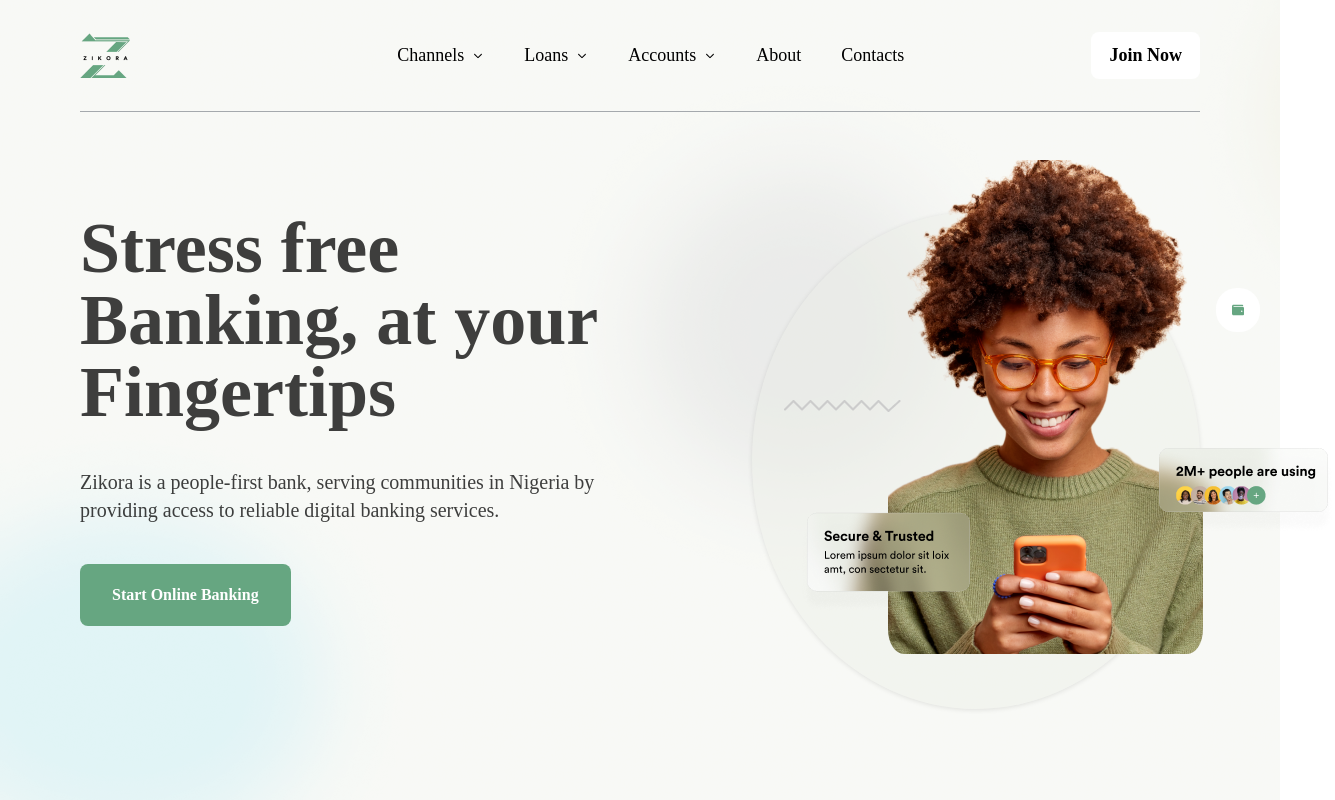
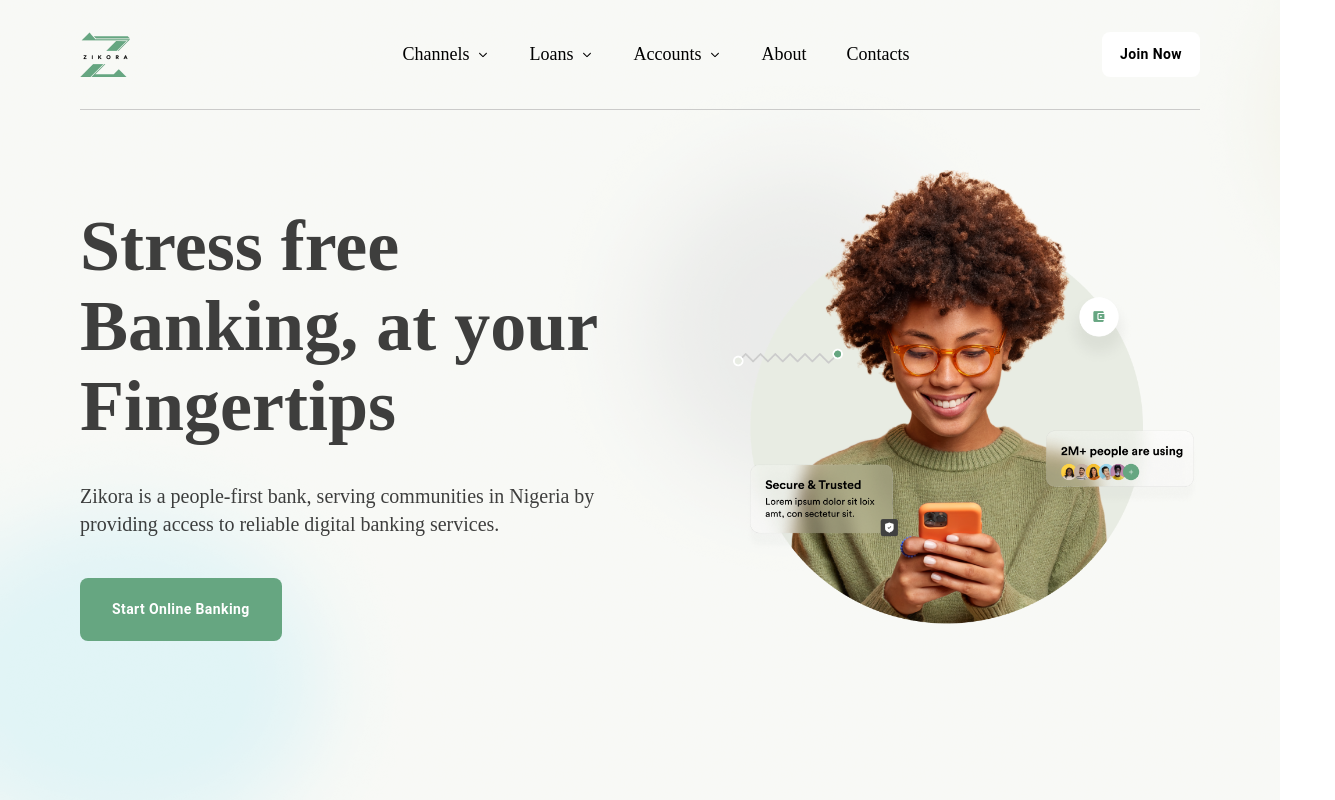
Before and after one commit to 1mustyz/zikora-website, a React (Create React App) app: page / in a window 1280 px wide. Shown: the top 800 px of the page, 1335 px wide, since content can reach past the window. Built offline with nearby package versions, Linux system fonts and the light colour scheme; a web font is replaced by a local one.

Commit message:
welcome mobile view

```diff
--- a/package.json
+++ b/package.json
@@ -3,6 +3,9 @@
   "version": "0.1.0",
   "private": true,
   "dependencies": {
+    "@emotion/react": "^11.10.5",
+    "@emotion/styled": "^11.10.5",
+    "@mui/material": "^5.10.17",
     "@testing-library/jest-dom": "^5.16.5",
     "@testing-library/react": "^13.4.0",
     "@testing-library/user-event": "^13.5.0",
--- a/src/components/button.jsx
+++ b/src/components/button.jsx
@@ -1,8 +1,8 @@
 import React from 'react'
-
+import Button from '@mui/material/Button';
 const button = ({title, style}) => {
   return (
-    <button style={{...style}}>{title}</button>
+    <Button sx={{...style}}>{title}</Button>
   )
 }
 
--- a/src/components/divider.jsx
+++ b/src/components/divider.jsx
@@ -3,7 +3,7 @@ import React from 'react'
 const Divider = () => {
   return (
     <div style={{
-        borderTop: '1px solid rgb(165, 169, 173)'
+        borderTop: '1px solid #bbbb'
     }}></div>
   )
 }
--- a/src/components/header.jsx
+++ b/src/components/header.jsx
@@ -3,35 +3,62 @@ import  zikoraImg from '../images/ZikoraLogoGreen 1.png'
 import  Button from './button'
 import Divider from './divider'
 import {IoIosArrowDown} from 'react-icons/io'
+import {RxHamburgerMenu} from 'react-icons/rx'
+import Box from '@mui/material/Box';
+
 const Header = () => {
   return (
     <>
-    <div style={{
+    <Box sx={{
         display: 'flex',
         flexDirection: 'row',
         justifyContent: 'space-between',
         alignItems: 'center',
         fontSize: '18px',
         fontFamily: 'Circular Std',
-        marginBottom: '2rem'
+        marginBottom: '2rem',
+        '@media (max-width: 639px)': {
+          padding: '2rem 2rem 0 2rem',
+          width: '100vw',
+          alignItems: 'flex-end'
+
+      },
     }}>
-        <img src={zikoraImg} alt="" />
-        <div className='flex space-x-10 ml-20'>
+        <img className='sm:w-10' src={zikoraImg} alt="" />
+
+        <Box sx={{ '@media (max-width: 639px)': {
+              display: 'none'
+
+
+          },}}className='flex space-x-10 ml-20 '>
             <div className='flex space-x-2 items-center'><p>Channels</p><Icon /></div>
             <div className='flex space-x-2 items-center'><p>Loans</p><Icon /></div>
             <div className='flex space-x-2 items-center'><p>Accounts</p><Icon /></div>
             <p>About</p>
             <p>Contacts</p>
 
-        </div>
+        </Box>
         <Button title='Join Now' style={{
             padding: '10px 18px',
             borderRadius: '0.5rem',
             fontWeight: 'bold',
-            backgroundColor: 'white'
+            backgroundColor: 'white',
+            color: 'black',
+            textTransform: 'none',
+            '@media (max-width: 639px)': {
+              display: 'none'
+
+
+          },
 
         }}/>
-    </div>
+      <Box sx={{
+        display: 'none',
+        '@media (max-width: 639px)': {
+          display: 'block'
+      },
+      }} className='sm:text-3xl'><RxHamburgerMenu/></Box>
+    </Box>
     <Divider/>
     </>
   )
--- a/src/pages/home/main.jsx
+++ b/src/pages/home/main.jsx
@@ -3,11 +3,14 @@ import Header from '../../components/header'
 import Button from '../../components/button'
 import mainPhoto from '../../images/My project 3jj(2).png'
 import homeMainBg from '../../images/home-main-bg.png'
-import homeMainFrame118 from '../../images/Frame 118.png'
+import homeMainFrame from '../../images/image 1.png'
 import homeMainFrame266 from '../../images/Frame 266.png'
 import homeMainVector336 from '../../images/Vector 336.png'
 import homeMainVector from '../../images/Vector.png'
 import {FaWallet} from 'react-icons/fa'
+import Box from '@mui/material/Box';
+import Typography from '@mui/material/Typography';
+
 
 
 
@@ -17,99 +20,65 @@ import {FaWallet} from 'react-icons/fa'
 
 const HomeMain = () => {
   return (
-    <div style={{
-        height: '130vh',
+    <Box sx={{
+        minHeight: '130vh',
         background: 'rgba(232, 236, 227, 0.33)',
         paddingTop: '2rem',
         paddingLeft: '5rem',
         paddingRight: '5rem',
         fontFamily: 'Circular Std',
-        backgroundImage: `url(${homeMainBg})`
+        backgroundImage: `url(${homeMainBg})`,
+        '@media (max-width: 639px)': {
+            padding: 0,
+            backgroundImage: 'none',
+        },
 
     }}>
         <Header />
 
-        <div className='flex flex-row mt-5 justify-between'>
+        <div className='flex flex-row mt-5  justify-between sm:flex-col sm:px-8 '>
             {/* left */}
-            <div className='mt-20 w-1/2 flex flex-col h-full ' >
-                <div className='text-7xl font-bold  h-5/6 flex flex-col justify-between opacity-75'>
+            <div className='mt-20 sm:mt-10 w-1/2 flex flex-col h-full sm:h-96 sm:w-full ' >
+                <Box sx={{
+                    '@media (max-width: 639px)': {
+                        fontSize: '42px'
+                    },
+                }} className='text-7xl  font-bold  h-5/6 flex flex-col justify-between opacity-75'>
                     <p>Stress free</p>
-                    <p>Banking, at your</p>
-                    <p>Fingertips</p>
-                </div>
-                <p className='mt-10 leading-1 text-xl opacity-75'>Zikora is a people-first bank, serving communities in Nigeria by providing access to reliable digital banking services.</p>
-                <div className='mt-10'>
+                    <p className='pt-2'>Banking, at your</p>
+                    <p className='pt-2'>Fingertips</p>
+                </Box>
+                <Box sx={{
+                    '@media (max-width: 639px)': {
+                        fontSize: '18px'
+                    },
+                }}className='mt-10 leading-1 text-xl opacity-75'>Zikora is a people-first bank, serving communities in Nigeria by providing access to reliable digital banking services.</Box>
+                <div className='mt-10 sm:w-full sm:flex sm:justify-center ' >
                     <Button title="Start Online Banking" style={{
                         padding: '1.2rem 2rem',
                         background: '#66A681',
                         color: 'white',
                         borderRadius: '0.5rem',
-                        fontWeight: 'bold'
+                        fontWeight: 'bold',
+                        textTransform: 'none',
+                        '@media (max-width: 639px)': {
+                            with: '100%',
+                            fontSize: '16px',
+                            padding: '5% 28%',
+
+                        },
                     }} />
 
                 </div>
             </div>
 
             {/* right  */}
-            <div className='mt-20 rounded w-2/5 ' >
-                <div style={{
-                    // border: '1px solid black',
-                    backgroundColor:    'rgba(232, 236, 227, 0.4)',
-                    borderRadius: '50%',
-                    width: '100%',
-                    height: '120%',
-                    boxShadow: '0 1px 5px rgb(0 0 0 / 0.1)'
-
-                }}>
-
-
-                    </div>
-                <img style={{
-                    position: 'absolute',
-                    top: '10rem',
-                    left: '55.5rem',
-                    borderRadius: '5%',
-
-                }} className='mr-20 ' src={mainPhoto} alt="main photo" />
-                <img style={{
-                    position: 'absolute',
-                    top: "28rem",
-                    left: '72rem'
-
-                }} className='' src={homeMainFrame118} alt="main photo" />
-
-                <img style={{
-                    position: 'absolute',
-                    top: "32rem",
-                    left: '50rem'
-
-                }} className='' src={homeMainFrame266} alt="main photo" />
-
-                <img style={{
-                    position: 'absolute',
-                    top: "25rem",
-                    left: '49rem'
-
-                }} className='' src={homeMainVector336} alt="main photo" />
-
-                <div style={{
-                    position: 'absolute',
-                    top: "18rem",
-                    left: '76rem',
-                    padding: '1rem',
-                    background: 'white',
-                    borderRadius: '1.3rem',
-                    color: '#66A681',
-                    fontSize: '12px'
-
-                }}>
-                    <FaWallet />
-
-                </div>
+            <div className='mt-10  rounded w-5/12 sm:w-full ' >
+                <img className='' src={homeMainFrame} alt="main image" />
             </div>
 
         </div>
-    </div>
+    </Box>
   )
 }
 
--- a/tailwind.config.js
+++ b/tailwind.config.js
@@ -5,6 +5,22 @@ module.exports = {
       fontFamily: {
         display: ['Open Sans', 'sans-serif'],
         body: ['Open Sans', 'sans-serif'],
+      },
+      screens: {
+        '2xl': {'max': '1535px'},
+        // => @media (max-width: 1535px) { ... }
+
+        'xl': {'max': '1279px'},
+        // => @media (max-width: 1279px) { ... }
+
+        'lg': {'max': '1023px'},
+        // => @media (max-width: 1023px) { ... }
+
+        'md': {'max': '767px'},
+        // => @media (max-width: 767px) { ... }
+
+        'sm': {'max': '639px'},
+        // => @media (max-width: 639px) { ... }
       },
       extend: {
         fontSize: {
```
Also changed, not shown: src/images/image 1.png (added), 1 other file (tests, documents, lock files or other folders).
